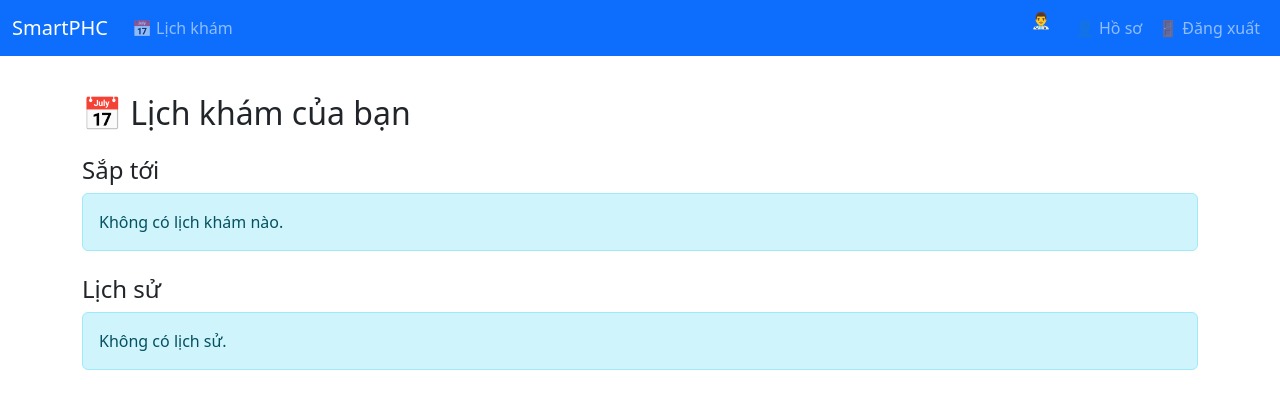
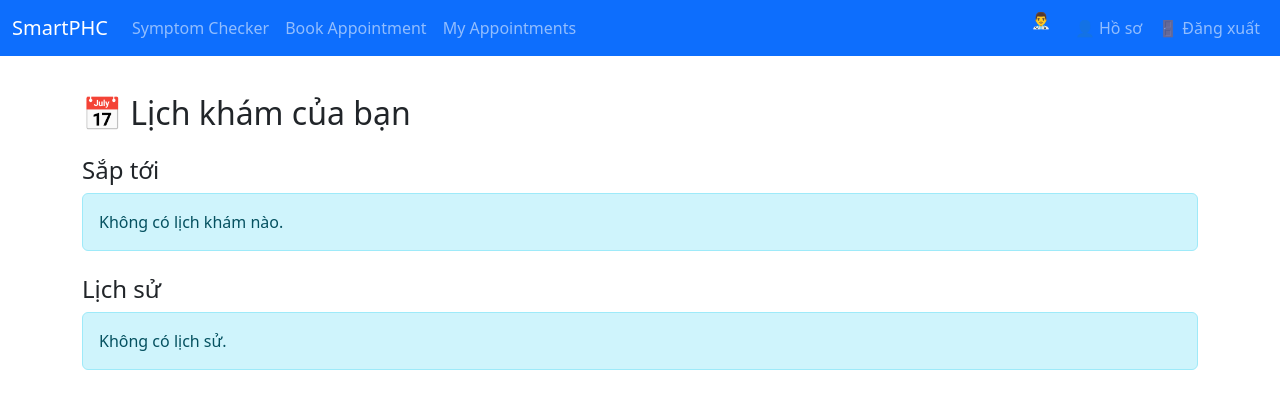
Before and after one commit to toan01072003/healthycare, a Django app: template appointment/templates/doctor_schedule.html in a window 1280 px wide. Shown: the top 409 px of the page. Run offline with Django 5.2, Linux system fonts and the light colour scheme; the template is opened without the code that fills it, so the values that code supplies are empty; parts of the project's set-up code (start-up, migrations or seed data) failed here and were passed over.

Commit message:
Fix menu items persistence on appointment views

```diff
--- a/appointment/templates/base.html
+++ b/appointment/templates/base.html
@@ -22,10 +22,22 @@
       </button>
 
       <div class="collapse navbar-collapse" id="navbarNav">
-        <ul class="navbar-nav me-auto">
+        <ul class="navbar-nav me-auto mb-2 mb-lg-0">
+          {% if request.user.role == "doctor" %}
           <li class="nav-item">
             <a class="nav-link" href="{% url 'doctor-schedule' %}">📅 Lịch khám</a>
           </li>
+          {% else %}
+          <li class="nav-item">
+            <a class="nav-link" href="/api/chatbot/chat/">Symptom Checker</a>
+          </li>
+          <li class="nav-item">
+            <a class="nav-link" href="/api/chatbot/appointment/">Book Appointment</a>
+          </li>
+          <li class="nav-item">
+            <a class="nav-link" href="{% url 'patient-schedule' %}">My Appointments</a>
+          </li>
+          {% endif %}
         </ul>
         <ul class="navbar-nav ms-auto">
           <li class="nav-item">
```
